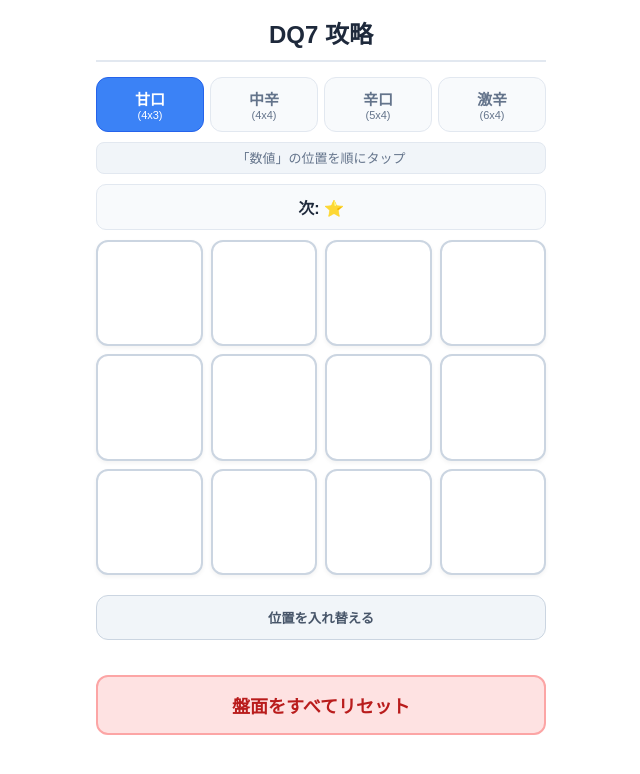
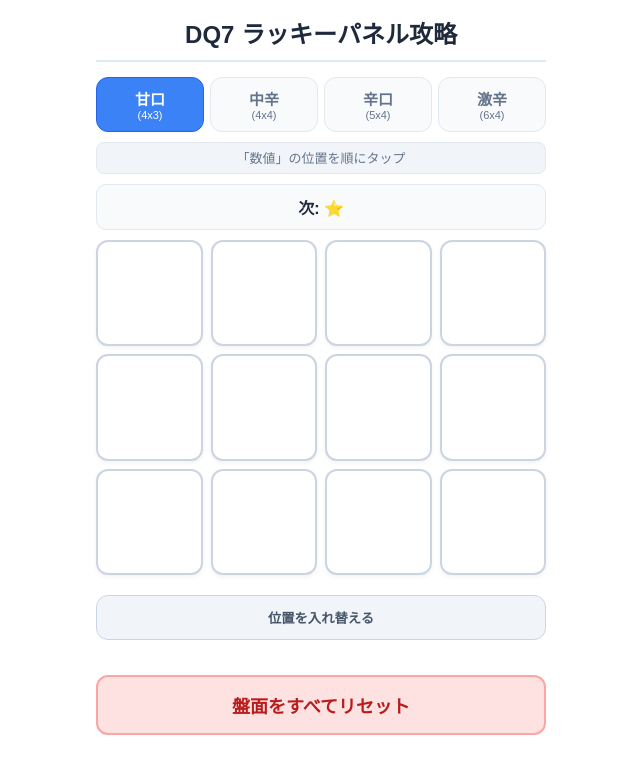
Before and after one commit to unknowngeek417/lucky-panel, a plain HTML site: page index.html in a window 1280 px wide. Shown: the whole page, without its empty margins (319-959 px from the left). Drawn offline with Linux system fonts and the light colour scheme.

Commit message:
Update index.html

```diff
--- a/index.html
+++ b/index.html
@@ -41,7 +41,7 @@
 </head>
 <body>
     <div class="app-container">
-        <div class="app-title">DQ7 攻略</div>
+        <div class="app-title">DQ7 ラッキーパネル攻略</div>
         <div id="size-selector" class="size-selector"></div>
         <div id="guide" class="guide-text"></div>
         <div id="status" class="status-bar"></div>
```
